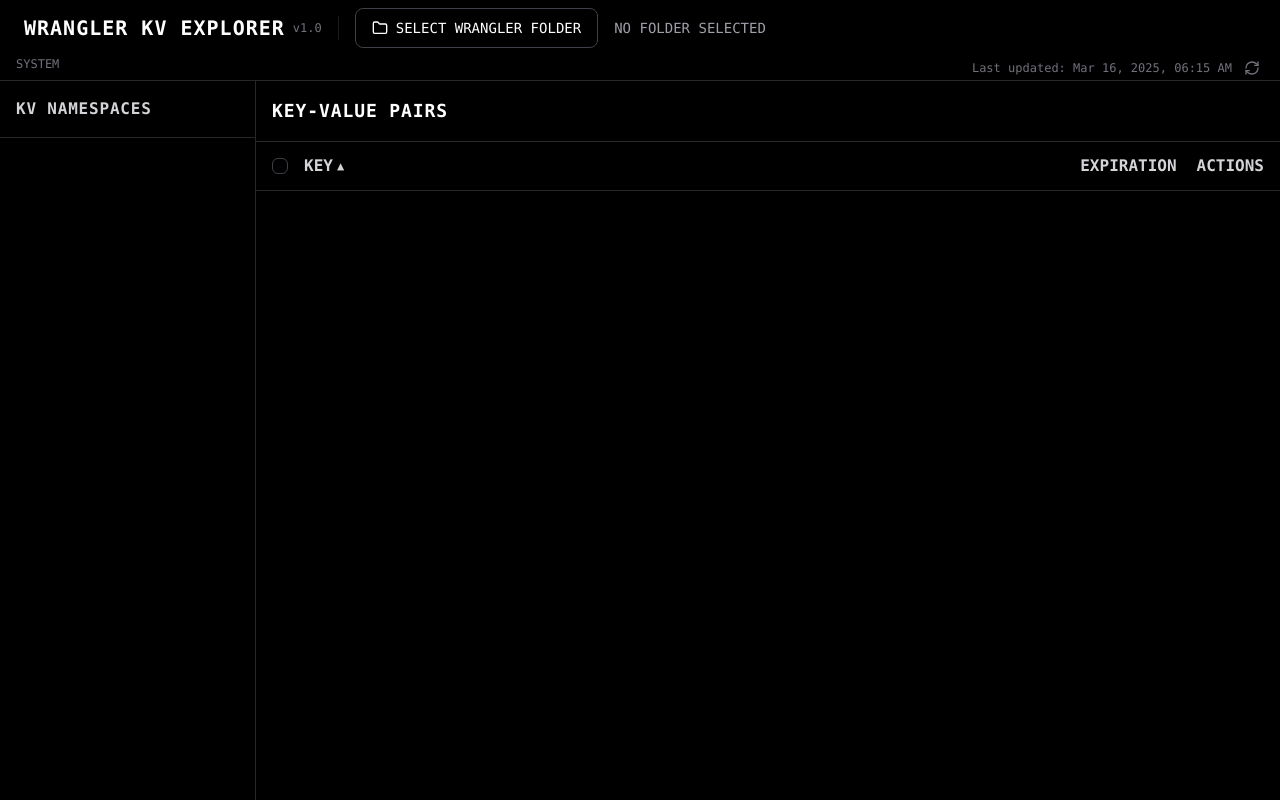
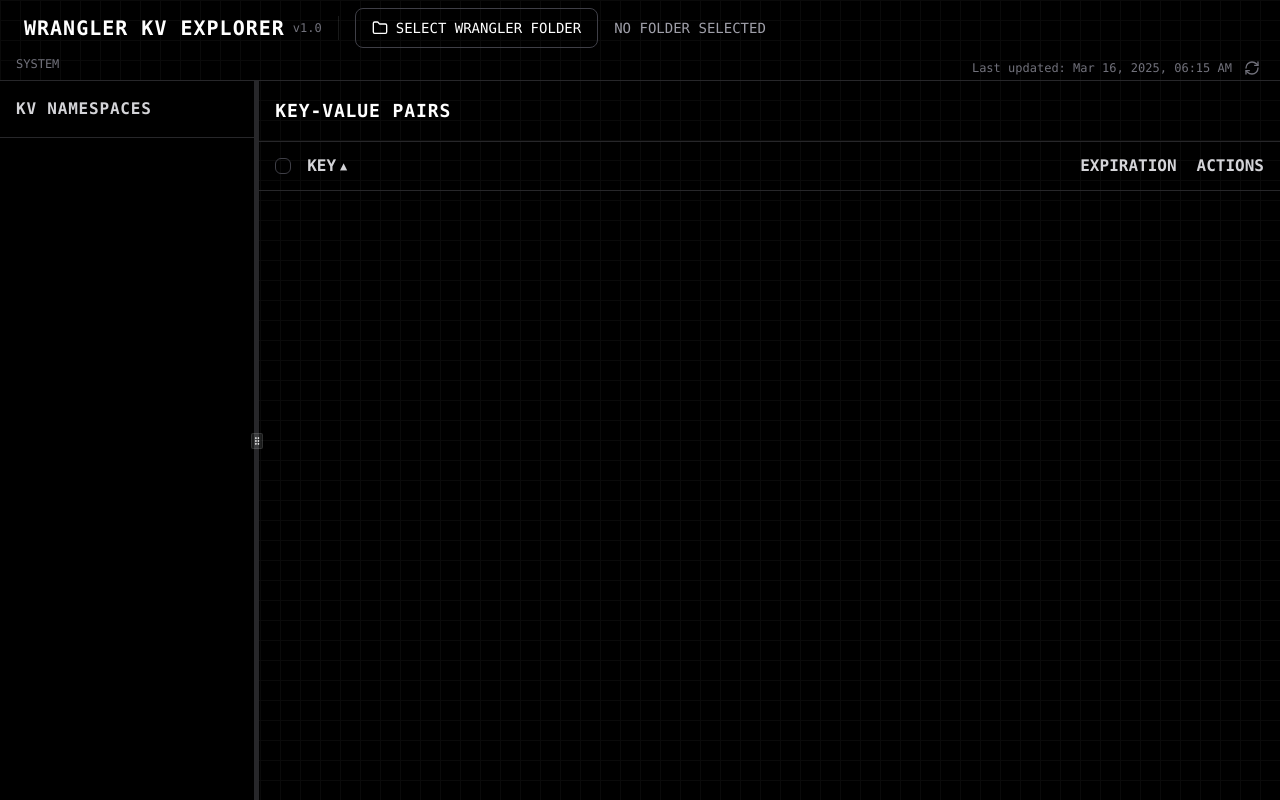
Before and after one commit to mohilcode/kv-explorer, a React (Vite) app: page / in a window 1280 px wide. Built offline with nearby package versions, Linux system fonts and the light colour scheme; the HTML template or start-up script is replaced by a standard one.

Commit message:
ref: minor changes

```diff
--- a/src/App.tsx
+++ b/src/App.tsx
@@ -9,6 +9,7 @@
 import { Toaster } from "./components/ui/toaster";
 import { useToast } from "./hooks/use-toast";
 import { GridBackground } from "./components/grid-background";
+import { ResizablePanelGroup, ResizablePanel, ResizableHandle } from "@/components/ui/resizable";
 
 // Define interfaces for our data
 interface KVEntry {
@@ -276,7 +277,7 @@
   };
 
   return (
-    <div className="relative flex h-screen flex-col bg-black text-white font-mono">
+    <div className="relative flex h-screen flex-col text-white font-mono">
       <GridBackground />
       <Header
         title="WRANGLER KV EXPLORER"
@@ -285,13 +286,17 @@
         onFolderSelect={handleFolderSelect}
         isLoading={isLoading}
       />
-      <div className="flex flex-1 overflow-hidden">
+      <ResizablePanelGroup direction="horizontal" className="flex-1 overflow-hidden">
+        <ResizablePanel defaultSize={20} minSize={15} maxSize={40}>
           <NamespaceSidebar
             namespaces={namespaces}
             selectedNamespace={selectedNamespace}
             onNamespaceSelect={handleNamespaceSelect}
           />
-        <main className="flex flex-1 flex-col overflow-hidden">
+        </ResizablePanel>
+        <ResizableHandle withHandle className="bg-zinc-800 w-1 hover:w-1 hover:bg-zinc-600 transition-colors" />
+        <ResizablePanel defaultSize={80}>
+          <main className="flex flex-1 flex-col overflow-hidden h-full">
             {isEditing ? (
               <ValueEditor
                 keyName={editingKey!}
@@ -317,7 +322,8 @@
               </>
             )}
           </main>
-      </div>
+        </ResizablePanel>
+      </ResizablePanelGroup>
       <Toaster />
     </div>
   );
--- a/src/components/grid-background.tsx
+++ b/src/components/grid-background.tsx
@@ -2,7 +2,7 @@
   return (
     <div className="absolute inset-0 z-[-1] bg-black">
       <div
-        className="absolute inset-0 opacity-15"
+        className="absolute inset-0 opacity-20"
         style={{
           backgroundImage: `
             linear-gradient(to right, #333 1px, transparent 1px),
--- a/src/components/namespace-sidebar.tsx
+++ b/src/components/namespace-sidebar.tsx
@@ -15,9 +15,9 @@
 
 export function NamespaceSidebar({ namespaces, selectedNamespace, onNamespaceSelect }: NamespaceSidebarProps) {
   return (
-    <aside className="w-64 border-r border-zinc-800 bg-black">
+    <div className="h-full flex flex-col border-r border-zinc-800 bg-black">
       <div className="border-b border-zinc-800 p-4 font-bold tracking-wider text-zinc-300">KV NAMESPACES</div>
-      <ScrollArea className="h-[calc(100vh-8rem)]">
+      <ScrollArea className="h-full">
         <div className="p-2">
           {namespaces.map((namespace) => (
             <button
@@ -28,12 +28,12 @@
               )}
               onClick={() => onNamespaceSelect(namespace.id)}
             >
-              <span className="truncate">{namespace.name}</span>
-              <span className="ml-auto text-xs text-zinc-500">({namespace.count})</span>
+              <span className="break-words hyphens-auto mr-2">{namespace.name}</span>
+              <span className="flex-shrink-0 text-xs text-zinc-500">({namespace.count})</span>
             </button>
           ))}
         </div>
       </ScrollArea>
-    </aside>
+    </div>
   )
 }
--- /dev/null
+++ b/src/components/ui/resizable.tsx
@@ -0,0 +1,54 @@
+import * as React from "react"
+import { GripVerticalIcon } from "lucide-react"
+import * as ResizablePrimitive from "react-resizable-panels"
+
+import { cn } from "@/lib/utils"
+
+function ResizablePanelGroup({
+  className,
+  ...props
+}: React.ComponentProps<typeof ResizablePrimitive.PanelGroup>) {
+  return (
+    <ResizablePrimitive.PanelGroup
+      data-slot="resizable-panel-group"
+      className={cn(
+        "flex h-full w-full data-[panel-group-direction=vertical]:flex-col",
+        className
+      )}
+      {...props}
+    />
+  )
+}
+
+function ResizablePanel({
+  ...props
+}: React.ComponentProps<typeof ResizablePrimitive.Panel>) {
+  return <ResizablePrimitive.Panel data-slot="resizable-panel" {...props} />
+}
+
+function ResizableHandle({
+  withHandle,
+  className,
+  ...props
+}: React.ComponentProps<typeof ResizablePrimitive.PanelResizeHandle> & {
+  withHandle?: boolean
+}) {
+  return (
+    <ResizablePrimitive.PanelResizeHandle
+      data-slot="resizable-handle"
+      className={cn(
+        "bg-border focus-visible:ring-ring relative flex w-px items-center justify-center after:absolute after:inset-y-0 after:left-1/2 after:w-1 after:-translate-x-1/2 focus-visible:ring-1 focus-visible:ring-offset-1 focus-visible:outline-hidden data-[panel-group-direction=vertical]:h-px data-[panel-group-direction=vertical]:w-full data-[panel-group-direction=vertical]:after:left-0 data-[panel-group-direction=vertical]:after:h-1 data-[panel-group-direction=vertical]:after:w-full data-[panel-group-direction=vertical]:after:-translate-y-1/2 data-[panel-group-direction=vertical]:after:translate-x-0 [&[data-panel-group-direction=vertical]>div]:rotate-90",
+        className
+      )}
+      {...props}
+    >
+      {withHandle && (
+        <div className="bg-border z-10 flex h-4 w-3 items-center justify-center rounded-xs border">
+          <GripVerticalIcon className="size-2.5" />
+        </div>
+      )}
+    </ResizablePrimitive.PanelResizeHandle>
+  )
+}
+
+export { ResizablePanelGroup, ResizablePanel, ResizableHandle }
```
Also changed, not shown: package.json (+4 -3 lines), 1 other file (tests, documents, lock files or other folders). Lines whose indentation alone changed are shown as unchanged.
